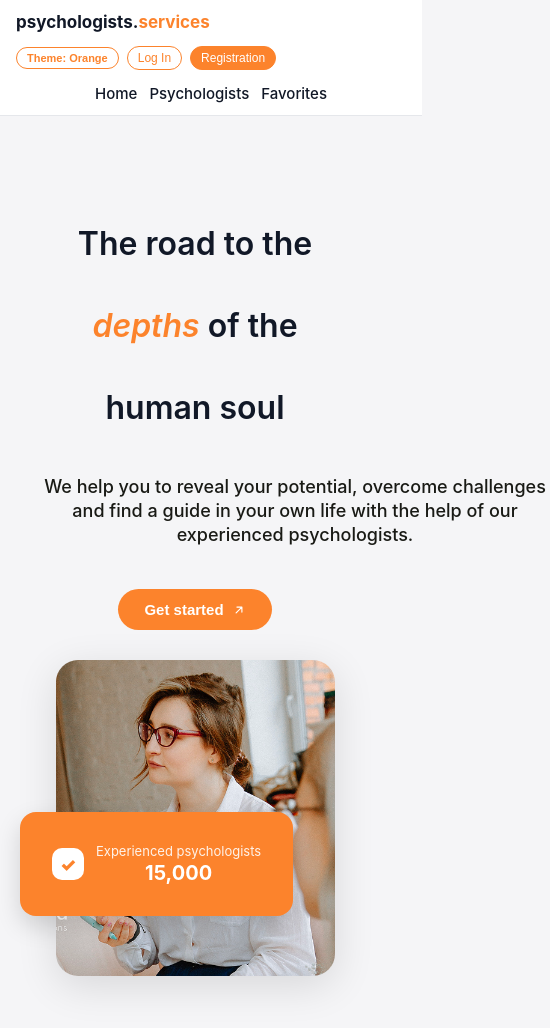
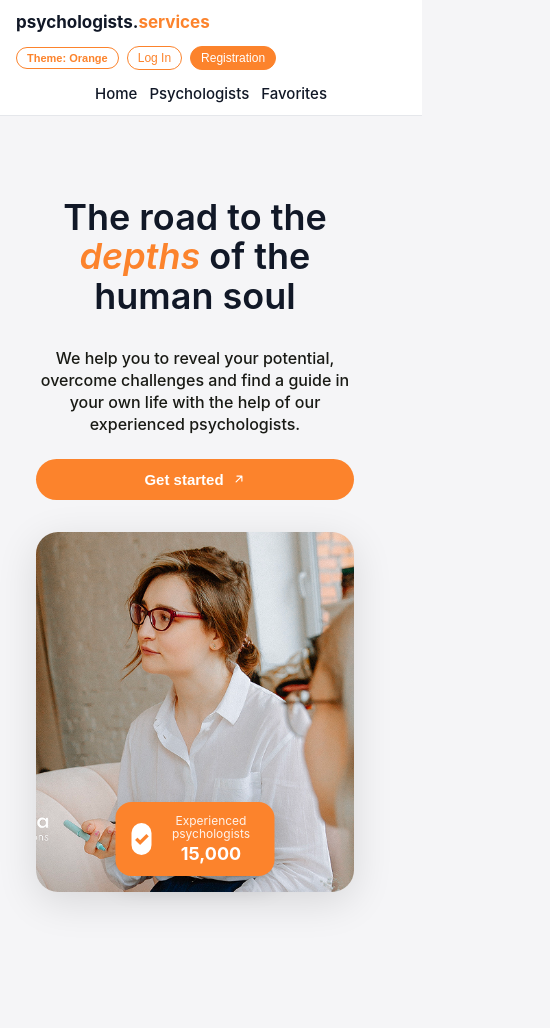
Before and after one commit to NurAleynaPektas/psychologists-app, a React (Vite) app: page / in a window 390 px wide. Shown: the top 1028 px of the page, 550 px wide, since content can reach past the window. After the commit the page ends 944 px from the top, so only its background shows below. Built offline with nearby package versions, Linux system fonts and the light colour scheme; no server answers.

Commit message:
home responsive OK

```diff
--- a/src/pages/Home/Home.module.css
+++ b/src/pages/Home/Home.module.css
@@ -30,7 +30,7 @@
 }
 
 .title span {
-  font-style: Italic;
+  font-style: italic;
   color: var(--primary);
 }
 
@@ -39,7 +39,7 @@
   height: 72px;
   color: #191a15;
   font-weight: 500;
-  font-style: Medium;
+  font-style: medium;
   font-size: 18px;
   line-height: 24px;
   letter-spacing: -2%;
@@ -69,7 +69,6 @@
   transform: rotate(-45deg) translateX(3px);
 }
 
-
 /* RIGHT */
 .right {
   width: 50%;
@@ -85,13 +84,12 @@
 }
 
 /* Resmin sol altındaki kutu */
-.expert{
+.expert {
   display: flex;
   align-items: end;
   justify-content: end;
+}
 
-
-}
 /* TURUNCU KUTU */
 .expertBox {
   position: absolute;
@@ -102,7 +100,7 @@
   background: var(--primary);
   padding: 32px;
   border-radius: 16px;
-  box-shadow: 0 10px 25px rgba(0,0,0,0.15);
+  box-shadow: 0 10px 25px rgba(0, 0, 0, 0.15);
   color: #fff;
 }
 
@@ -143,31 +141,107 @@
   font-weight: 700;
 }
 
-/* RESPONSIVE */
-@media (max-width: 960px) {
+/* ===================== */
+/*      RESPONSIVE       */
+/* ===================== */
+
+/* 1024 ve altı: biraz küçült, padding azalt */
+@media (max-width: 1024px) {
+  .hero {
+    padding: 60px 24px;
+  }
+
+  .title {
+    font-size: 56px;
+    line-height: 1.1;
+  }
+
+  .subtitle {
+    width: 100%;
+    max-width: 480px;
+  }
+
+  .heroImage {
+    width: 360px;
+  }
+
+  .expertBox {
+    bottom: 40px;
+    left: 0;
+    padding: 20px 24px;
+  }
+}
+
+/* 768 ve altı: kolonlar alt alta, ortalanmış */
+@media (max-width: 768px) {
   .hero {
     flex-direction: column;
+    align-items: center;
     text-align: center;
     padding: 40px 20px;
+    gap: 32px;
   }
 
-  .left {
+  .left,
+  .right {
     width: 100%;
   }
 
-  .right {
-    width: 100%;
-    justify-content: center;
-    margin-top: 30px;
+  .subtitle {
+    margin: 16px auto 0;
+    max-width: 100%;
+  }
+
+  .heroImage {
+    width: 320px;
+  }
+
+  /* Kutuyu resme göre ortala */
+  .expertBox {
+    bottom: 20px;
+    left: 50%;
+    transform: translateX(-50%);
+    padding: 16px 20px;
   }
 }
 
+/* 480 ve altı: başlık ve görsel daha da küçülür */
 @media (max-width: 480px) {
+  .hero {
+    padding: 32px 16px;
+  }
+
   .title {
-    font-size: 32px;
+    font-size: 36px;
+    line-height: 1.1;
+  }
+
+  .subtitle {
+    font-size: 16px;
+    line-height: 22px;
+    height: auto;
+  }
+
+  .cta {
+    width: 100%;
+    justify-content: center;
   }
 
   .heroImage {
-    width: 90%;
+    width: 100%;
+    max-width: 320px;
+  }
+
+  .expertBox {
+    bottom: 16px;
+    padding: 12px 16px;
+  }
+
+  .expTitle {
+    font-size: 12px;
+  }
+
+  .expNumber {
+    font-size: 18px;
   }
 }
```
